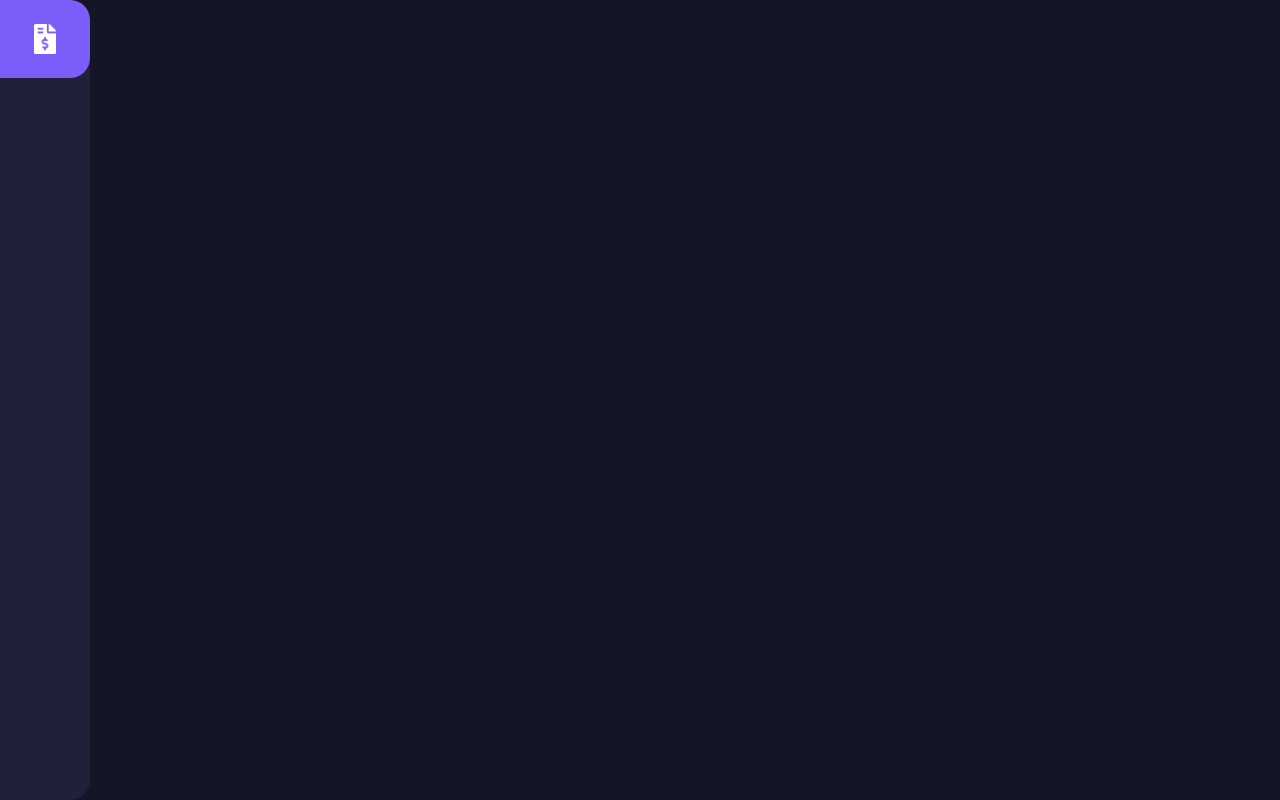
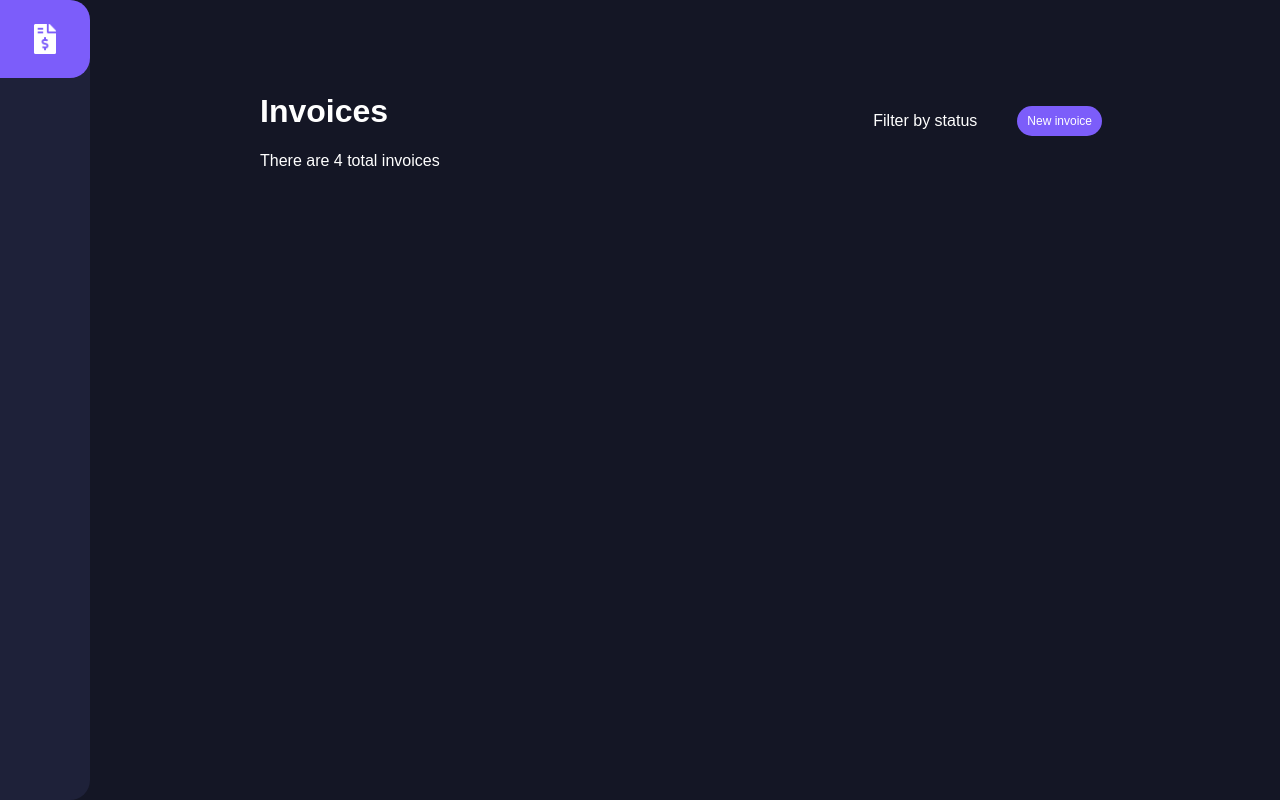
Before and after one commit to Julyme3/invoice, a Vue app: page / in a window 1280 px wide. Built offline with nearby package versions, Linux system fonts and the light colour scheme; a web font is replaced by a local one.

Commit message:
add markup for Header component

```diff
--- a/src/App.vue
+++ b/src/App.vue
@@ -40,6 +40,15 @@ body {
   margin: 0;
   padding: 0;
   font-family: "Poppins", sans-serif;
+}
+
+ul {
+  margin: 0;
+  padding: 0;
+}
+
+li {
+  list-style: none;
 }
 
 .app {
@@ -124,4 +133,12 @@ button,
   color: #dfe3fa;
   background-color: rgba(223, 227, 250, 0.1);
 }
+
+.flex-column {
+  flex-direction: column;
+}
+
+.flex {
+  display: flex;
+}
 </style>
--- /dev/null
+++ b/src/components/Header.vue
@@ -0,0 +1,83 @@
+<template>
+  <div class="header">
+    <div class="left">
+      <h1 class="title">Invoices</h1>
+      <span>There are 4 total invoices</span>
+    </div>
+    <div class="right">
+      <div class="filter" @click="toggleFilterMenu">
+        <span class="filter-title">Filter by status</span>
+        <ul v-show="isFilterShown" class="filter-menu">
+          <li class="filter-item">Draft</li>
+          <li class="filter-item">Pending</li>
+          <li class="filter-item">Paid</li>
+          <li class="filter-item">Clear filter</li>
+        </ul>
+      </div>
+      <button @click="createInvoice" class="btn">New invoice</button>
+    </div>
+  </div>
+</template>
+
+<script setup lang="ts">
+import { ref } from "vue";
+
+const isFilterShown = ref(false);
+const toggleFilterMenu = () => {
+  isFilterShown.value = !isFilterShown.value;
+};
+const createInvoice = () => {};
+</script>
+
+<style scoped lang="less">
+//breakpoints
+@tablet-widths: ~"(min-width: 900px)";
+
+.header {
+  display: flex;
+  margin-bottom: 65px;
+}
+
+.filter {
+  position: relative;
+  margin-right: 40px;
+  cursor: pointer;
+
+  &-menu {
+    position: absolute;
+    width: 120px;
+    top: 25px;
+    background-color: #1e2139;
+    box-shadow: 0 4px 6px -1px rgba(0, 0, 0, 0.1),
+      0 2px 4px -1px rgba(0, 0, 0, 0.06);
+  }
+
+  &-item {
+    font-size: 12px;
+    padding: 10px 20px;
+
+    &:hover {
+      color: #1e2139;
+      background-color: #fff;
+    }
+  }
+}
+
+.left,
+.right {
+  flex: 1;
+}
+
+.right {
+  display: flex;
+  justify-content: flex-end;
+  align-items: center;
+}
+
+.btn {
+  font-size: 12px;
+  padding: 8px 10px;
+  border-radius: 40px;
+  background-color: #7c5dfa;
+}
+</style>
--- a/src/components/Navigation.vue
+++ b/src/components/Navigation.vue
@@ -21,7 +21,7 @@
   flex-direction: row;
   background-color: #1e2139;
 
-  @media (min-width: 900px) {
+  @media @tablet-widths {
     min-height: 100%;
     min-width: 90px;
     flex-direction: column;
--- a/src/views/HomeView.vue
+++ b/src/views/HomeView.vue
@@ -1,5 +1,24 @@
-<script setup lang="ts"></script>
+<template>
+  <main class="home">
+    <Header />
+  </main>
+</template>
 
-<template>
-  <main></main>
-</template>
+<script setup lang="ts">
+import Header from "@/components/Header.vue";
+</script>
+
+<style scoped lang="less">
+//breakpoints
+@tablet-widths: ~"(min-width: 900px)";
+.home {
+  color: #fff;
+  max-width: 850px;
+  margin: 0 auto;
+  padding: 40px 10px;
+
+  @media @tablet-widths {
+    padding-top: 72px;
+  }
+}
+</style>
```
